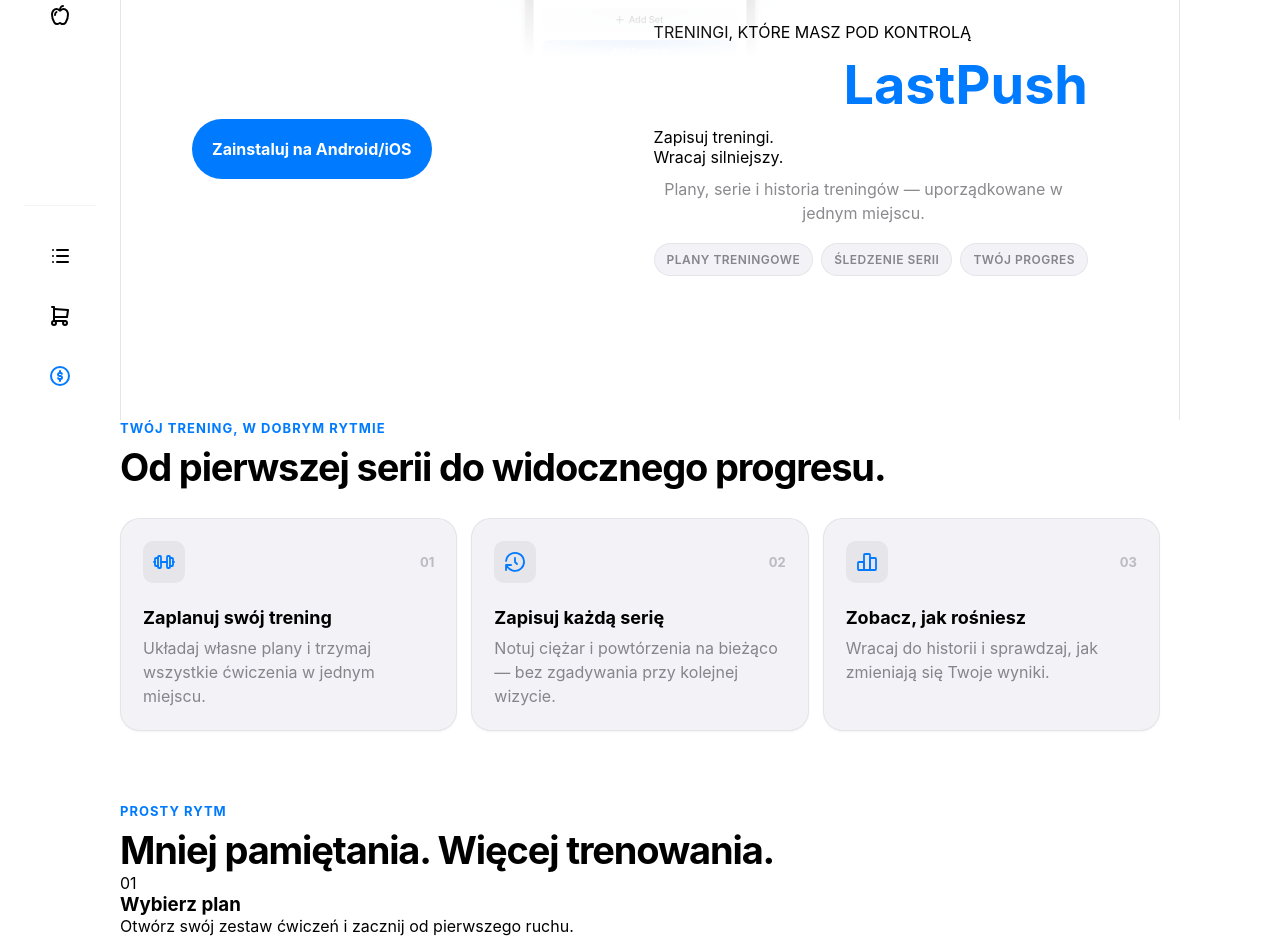
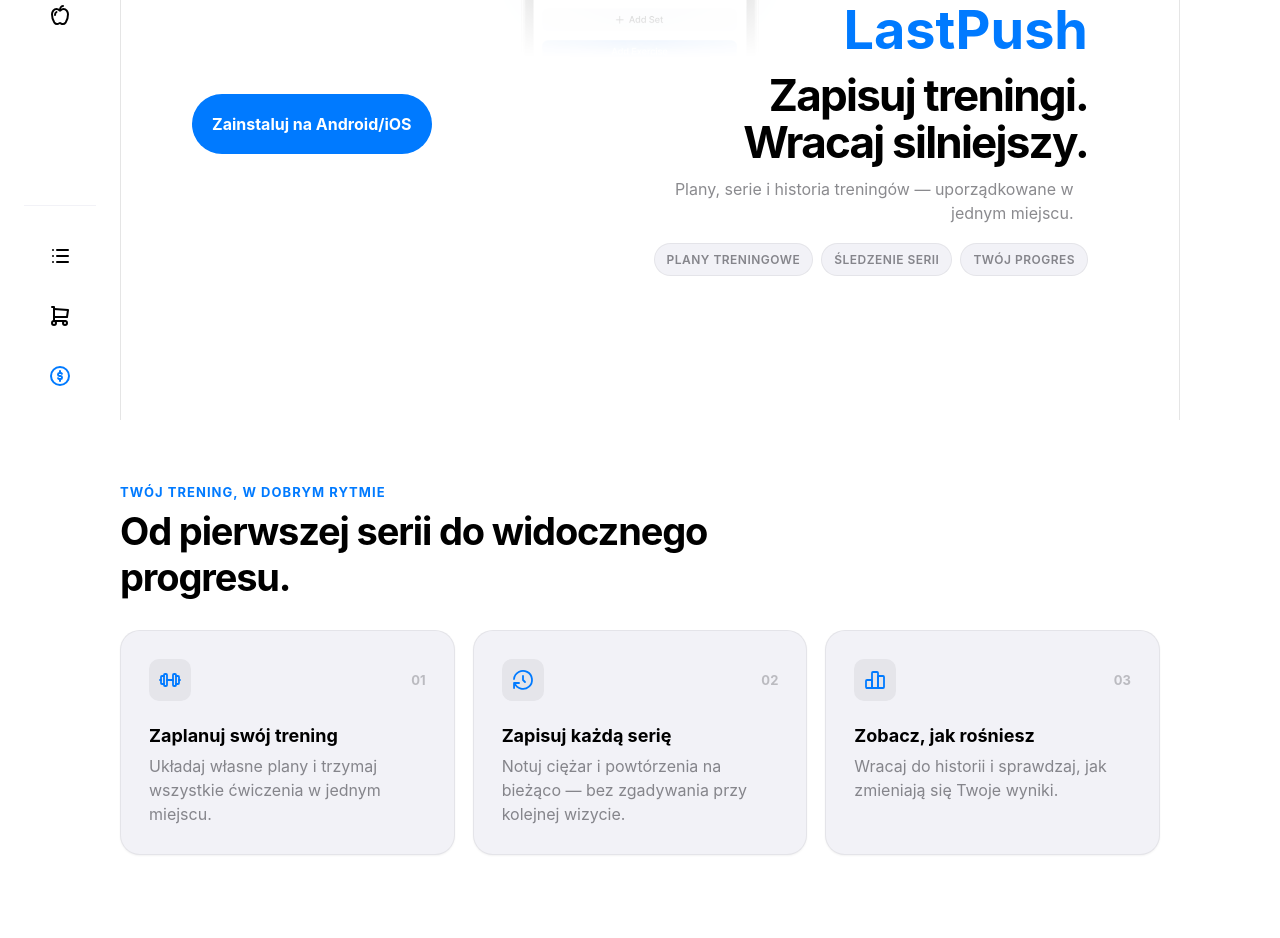
Before and after one commit to yanny63/lastpush, a React (Vite) app in the folder frontend/: page / in a window 1280 px wide. Shown: the part 380-1318 px from the top of the page. Built offline with nearby package versions, Linux system fonts and the light colour scheme.

Commit message:
Refine LastPush home page layout

```diff
--- a/frontend/src/index.css
+++ b/frontend/src/index.css
@@ -669,3 +669,29 @@ html, body {
 }
 .plan-arrow { transition: transform 0.2s; }
 .plan-arrow-first { transform: rotate(180deg); }
+
+.home-hero-kicker { color: var(--accent-blue); font-size: 0.78rem; font-weight: 700; letter-spacing: 0.09em; }
+.home-hero-title { font-size: clamp(30px, 5vw, 44px); font-weight: 650; line-height: 1.08; letter-spacing: -0.04em; text-align: center; }
+.home-intro-copy { max-width: 420px; margin-inline: auto; }
+.home-highlights-inner { width: min(calc(100% - 48px), 1040px); }
+.home-highlights, .home-flow { padding-block: clamp(48px, 8vw, 88px); }
+.home-highlights-heading, .home-flow-heading { max-width: 680px; margin-bottom: 30px; }
+.home-feature-card { padding: clamp(20px, 3vw, 28px); min-height: 210px; }
+.home-feature-grid { gap: 18px; }
+.home-flow { border-block: 1px solid var(--border-subtle); background: var(--bg-secondary); }
+.home-flow-grid { display: grid; grid-template-columns: repeat(3, minmax(0, 1fr)); gap: 18px; }
+.home-flow-step { display: flex; align-items: flex-start; gap: 16px; padding: 22px 0; border-top: 1px solid var(--border-default); }
+.home-flow-number { color: var(--accent-blue); font-size: 0.8rem; font-weight: 700; letter-spacing: 0.06em; padding-top: 3px; }
+.home-flow-step h3 { margin-bottom: 8px; font-size: 1.05rem; }
+.home-flow-step p { color: var(--text-secondary); line-height: 1.55; }
+.home-hero-kicker { text-align: center; }
+@media (min-width: 1024px) {
+  .home-hero-title, .home-hero-kicker { text-align: right; }
+  .home-intro-copy { margin-inline: 0 0; text-align: right; }
+  .home-feature-chips { justify-content: flex-end; }
+}
+@media (max-width: 760px) {
+  .home-flow-grid { grid-template-columns: 1fr; gap: 4px; }
+  .home-flow-step { padding: 18px 0; }
+  .home-highlights, .home-flow { padding-block: 48px; }
+}
```
